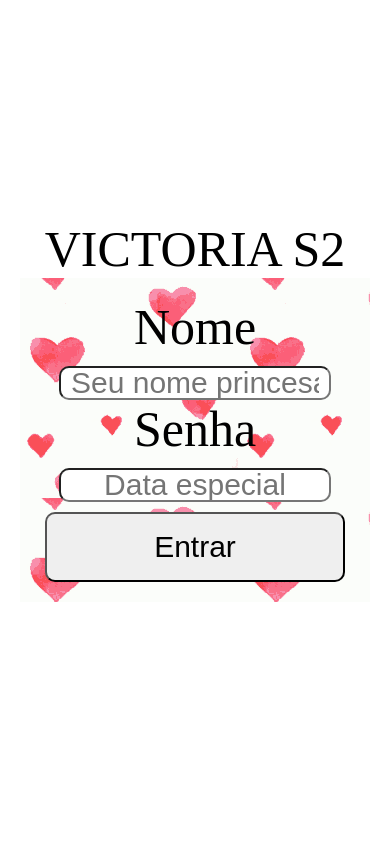
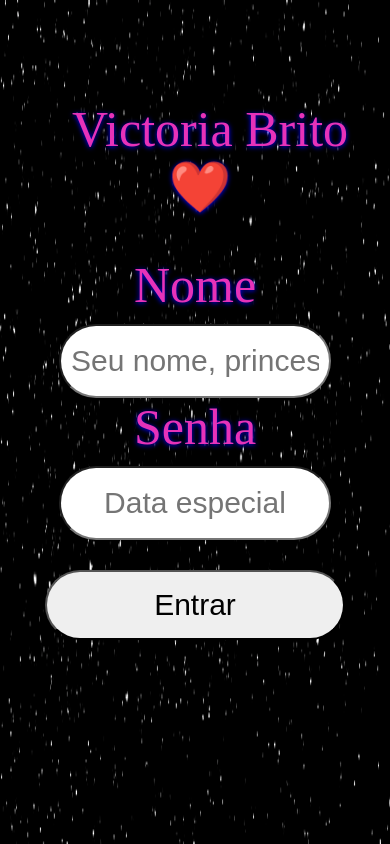
Before and after one commit to LuizinhoVI/victoria, a plain HTML site: page index.html in a window 390 px wide. Drawn offline with Linux system fonts and the light colour scheme.

Commit message:
atualiza~çao

```diff
--- a/action.js
+++ b/action.js
@@ -2,12 +2,18 @@ function senhaa() {
 
 
     var senha = document.getElementById('senha').value
+    var nome = document.getElementById('nome').value
 
     console.log(senha);
-    if (senha == "02102021") {
-        alert("Feliz o nosso dia! VICTORIA 1 MÊS !!! <3 ");
-        mostrar();
-    } else { alert("senha errada, não acredito que esqueceu :/ ") }
+
+    if (nome == "victoria") {
+
+
+        if (senha == "02102021") {
+            alert("Feliz o nosso 1 MÊS !!! <3 ! VICTORIA BRITO");
+            mostrar();
+        } else { alert("senha errada, não acredito que esqueceu :/ ") }
+    } else { alert("você não é o meu amor, só ela pode entrar no site") }
 
 }
 
--- a/estilo.css
+++ b/estilo.css
@@ -3,6 +3,9 @@
         border: 0;
         margin: 0;
         padding: 0;
+        background-image: url("fundo.gif");
+        background-repeat: no-repeat;
+        background-size: 100%;
     }
 
     #entrada {
@@ -46,7 +49,7 @@
     .foto {
         height: 70vh;
         border: solid rgb(114, 28, 100) 3px;
-        border-radius: 20px;
+        border-radius: 30px;
         box-shadow: 0px 0px 50px 0px;
         top: 50px;
         position: relative;
@@ -99,18 +102,13 @@
         position: absolute;
     }
 
-    #loguin {
-        background-image: url(core2.gif);
-        background: ;
-    }
-
     form {
         padding: 20px;
     }
 
     .loguin {
         position: relative;
-        top: 200px;
+        top: 150px;
         padding: 20px;
     }
 
@@ -127,3 +125,10 @@
         right: 28%;
         border-radius: 50px;
     }
+
+    label {
+        font-size: 25px;
+        color: rgb(230, 50, 185);
+        text-shadow: 0px 1px 5px blue;
+        padding: 10px;
+    }
--- a/index.html
+++ b/index.html
@@ -24,7 +24,7 @@
     <div align="center" id="entrada">
 
         <div class="loguin">
-            <label for="" style="font-size: 50px;">VICTORIA S2 </label>
+            <label for="" style="font-size: 50px;position: relative;top: -20px;left: 10px;">Victoria Brito ❤️ </label>
 
             <form style="display:block;" id="loguin" method="dialog">
 
@@ -32,7 +32,7 @@
                 <label for="" style="font-size: 50px;">
             Nome
         </label>
-                <input type="text" id="nome" placeholder="Seu nome princesa">
+                <input type="text" id="nome" placeholder="Seu nome, princesa">
                 <br> <label for="" style="font-size: 50px;">Senha</label>
                 <input id="senha" type="password" name="" placeholder="Data especial" value="">
                 <br>
--- a/responsivo.css
+++ b/responsivo.css
@@ -2,6 +2,10 @@
     #fotos {
         display: grid;
         grid-template-columns: auto;
+    }
+    body {
+        height: 100vh;
+        background-size: 100% 100%;
     }
     .quadrado-da-foto {
         position: relative;
@@ -36,4 +40,23 @@
         right: 45%;
         border-radius: 50px;
     }
+    .loguin {
+        top: 100px;
+        padding: 20px;
+    }
+    input {
+        height: 50px;
+        border-radius: 50px;
+        color: rgb(211, 85, 211);
+        text-align: center;
+    }
+    #btt {
+        position: relative;
+        top: 20px;
+        border-radius: 60px;
+        color: black;
+    }
+    label {
+        position: relative;
+    }
 }
```
Also changed, not shown: fundo.gif (added).
